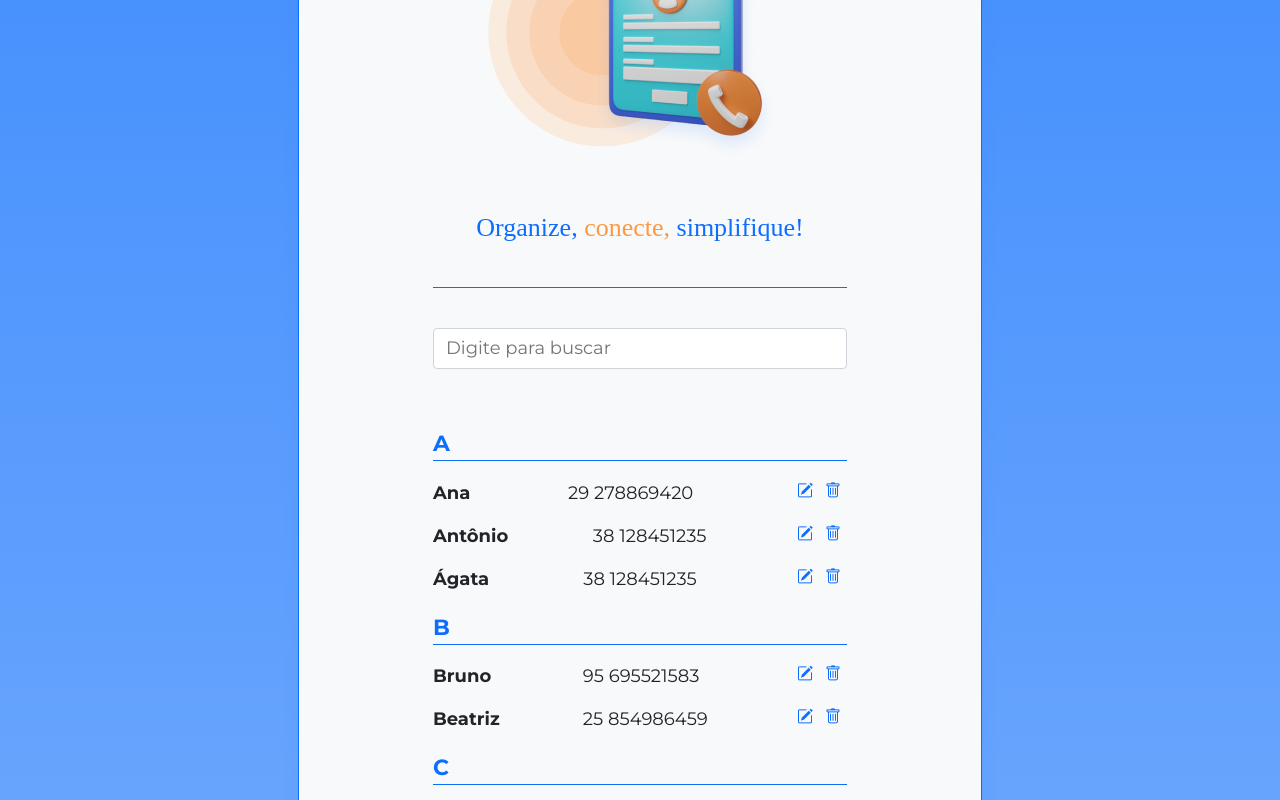
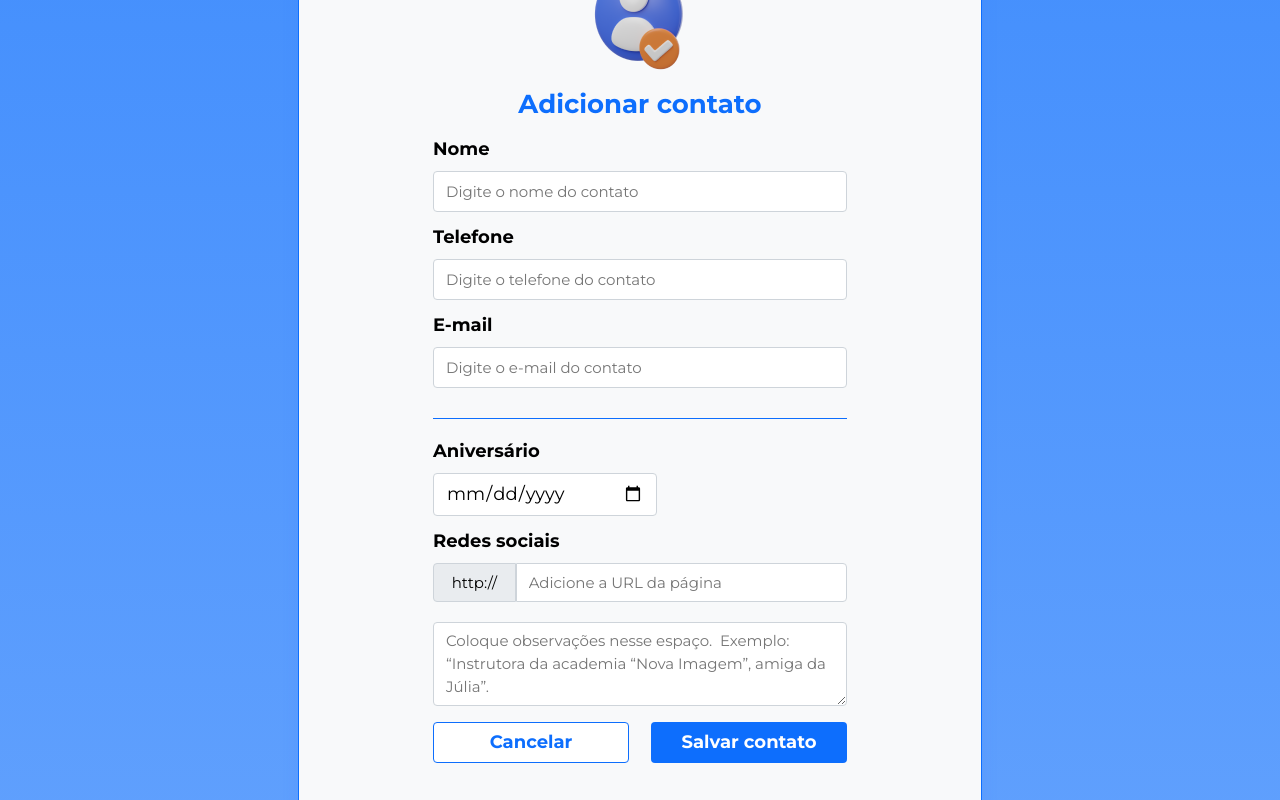
Before and after one commit to hugofsd/Indexa, an Angular app: page / in a window 1280 px wide. Shown: the part 300-1100 px from the top of the page. Built offline with nearby package versions, Linux system fonts and the light colour scheme; a web font is replaced by a local one.

Commit message:
Atualizando formulario

```diff
--- a/src/app/agenda.json
+++ b/src/app/agenda.json
@@ -1,7 +1,6 @@
 [
     {"id": 1, "nome": "Ana", "telefone": "29 278869420"},
     {"id": 2, "nome": "Antônio", "telefone": "38 128451235"},
-    {"id": 2, "nome": "Ágata", "telefone": "38 128451235"},
     {"id": 3, "nome": "Bruno", "telefone": "95 695521583"},
     {"id": 4, "nome": "Beatriz", "telefone": "25 854986459"},
     {"id": 5, "nome": "Carlos", "telefone": "94 543197849"},
--- a/src/app/app.component.html
+++ b/src/app/app.component.html
@@ -1,3 +1,5 @@
+
+<app-formulario-contato></app-formulario-contato>
 <app-container>
   <app-cabecalho></app-cabecalho>
 
--- a/src/app/app.component.ts
+++ b/src/app/app.component.ts
@@ -17,14 +17,15 @@ interface Contato {
 @Component({
   selector: 'app-root',
   standalone: true,
-   imports: [CommonModule,
+  imports: [
+             CommonModule,
              ContainerComponent,
              CabecalhoComponent,
              SeparadorComponent,
              ContatoComponent,
              FormsModule,
              FormularioContatoComponent
-            ],
+  ],
   templateUrl: './app.component.html',
   styleUrl: './app.component.css'
 })
--- a/src/app/paginas/formulario-contato/formulario-contato.component.html
+++ b/src/app/paginas/formulario-contato/formulario-contato.component.html
@@ -47,7 +47,7 @@
     </div>
     <textarea
       type="text"
-      id="nome"
+      id="observacoes"
       placeholder="Coloque observações nesse espaço.  Exemplo: “Instrutora da academia “Nova Imagem”, amiga da Júlia”."
     ></textarea>
 
--- a/src/app/paginas/formulario-contato/formulario-contato.component.ts
+++ b/src/app/paginas/formulario-contato/formulario-contato.component.ts
@@ -2,13 +2,16 @@ import { ContainerComponent } from './../../componentes/container/container.comp
 import { CommonModule } from '@angular/common';
 import { Component } from '@angular/core';
 import { SeparadorComponent } from '../../componentes/separador/separador.component';
+import { FormControl, FormGroup, FormsModule } from '@angular/forms';
 
 @Component({
   selector: 'app-formulario-contato',
   imports: [
     CommonModule,
     ContainerComponent,
-    SeparadorComponent
+    SeparadorComponent,
+    FormsModule,
+
   ],
   standalone: true,
   templateUrl: './formulario-contato.component.html',
@@ -16,4 +19,17 @@ import { SeparadorComponent } from '../../componentes/separador/separador.compon
 })
 export class FormularioContatoComponent {
 
+  contatoForm!: FormGroup;
+
+   constructor() {
+    this.contatoForm = new FormGroup({
+      nome: new FormControl('Hugo'),
+      telefone: new FormControl(''),
+      email: new FormControl(''),
+      aniversario: new FormControl(''),
+      redes: new FormControl(''),
+      observacoes: new FormControl('')
+    })
+
 }
+}
```
